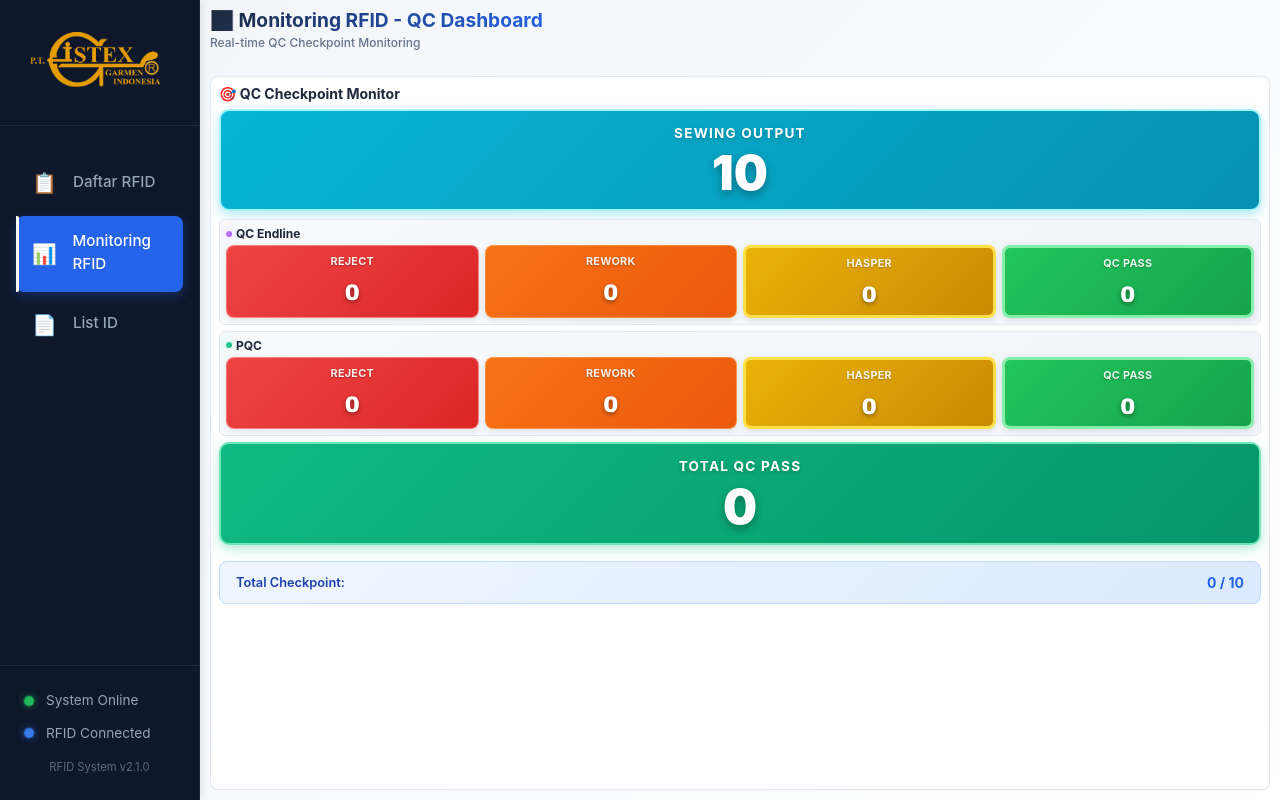
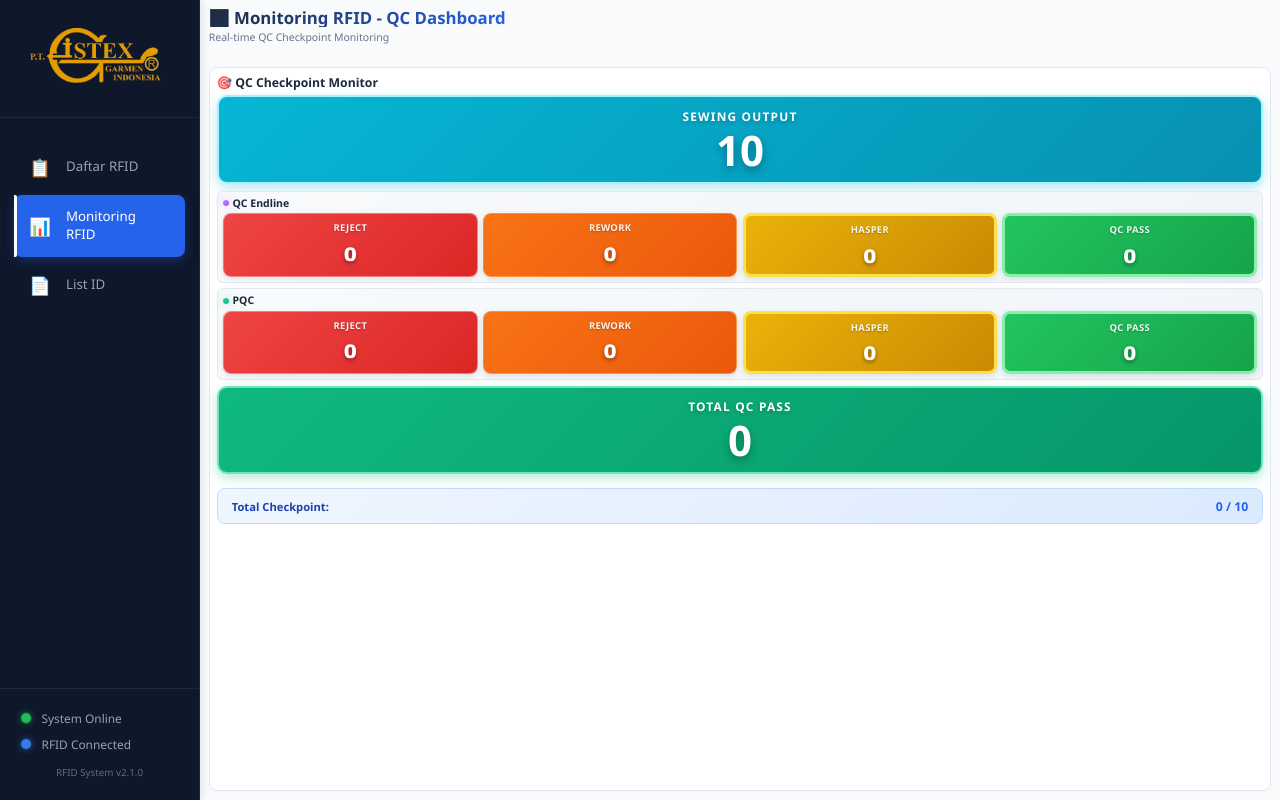
Before and after one commit to BroAegg/Monitoring-QC-RFID, a React (Vite) app in the folder React-Frontend/: page / in a window 1280 px wide. Built offline with nearby package versions, Linux system fonts and the light colour scheme.

Commit message:
Match GCC Gistex design system - Segoe UI font, 14px base, 400 weight, #374151 text color

```diff
--- a/React-Frontend/src/components/DaftarID.css
+++ b/React-Frontend/src/components/DaftarID.css
@@ -10,6 +10,10 @@
     display: flex;
     flex-direction: column;
     box-sizing: border-box;
+    font-family: "Segoe UI", Tahoma, Geneva, Verdana, sans-serif;
+    font-size: 14px;
+    font-weight: 400;
+    color: #374151;
 }
 
 /* FORCE NO SCROLL */
--- a/React-Frontend/src/components/RFID/ScanningModal.css
+++ b/React-Frontend/src/components/RFID/ScanningModal.css
@@ -13,6 +13,10 @@
     z-index: 1000;
     animation: fadeIn 0.3s ease;
     backdrop-filter: blur(8px);
+    font-family: "Segoe UI", Tahoma, Geneva, Verdana, sans-serif;
+    font-size: 14px;
+    font-weight: 400;
+    color: #374151;
 }
 
 .scanning-modal-content {
@@ -27,6 +31,10 @@
         0 25px 50px -12px rgba(0, 0, 0, 0.25),
         0 0 0 1px rgba(148, 163, 184, 0.1),
         0 8px 16px -8px rgba(59, 130, 246, 0.1);
+    font-family: "Segoe UI", Tahoma, Geneva, Verdana, sans-serif;
+    font-size: 14px;
+    font-weight: 400;
+    color: #374151;
 }
 
 /* Batch Mode Styling */
--- a/React-Frontend/src/components/Sidebar.css
+++ b/React-Frontend/src/components/Sidebar.css
@@ -27,6 +27,9 @@
     z-index: 100;
     overflow: hidden;
     border-right: 1px solid var(--sidebar-border);
+    font-family: "Segoe UI", Tahoma, Geneva, Verdana, sans-serif;
+    font-size: 14px;
+    font-weight: 400;
 }
 
 /* Sidebar Header - Optimal */
@@ -87,8 +90,9 @@
     border-radius: 8px;
     transition: all 0.2s ease;
     position: relative;
-    font-weight: 500;
-    font-size: 0.875rem;
+    font-weight: 400;
+    font-size: 14px;
+    font-family: "Segoe UI", Tahoma, Geneva, Verdana, sans-serif;
 }
 
 .nav-link:hover {
--- a/React-Frontend/src/index.css
+++ b/React-Frontend/src/index.css
@@ -1,16 +1,17 @@
 :root {
-  font-family: system-ui, Avenir, Helvetica, Arial, sans-serif;
-  line-height: 1.5;
+  font-family: "Segoe UI", Tahoma, Geneva, Verdana, sans-serif;
+  line-height: inherit;
   font-weight: 400;
 
   color-scheme: light dark;
-  color: #2F2F2F;
+  color: #374151;
   background-color: #F9FAFB;
 
   font-synthesis: none;
   text-rendering: optimizeLegibility;
   -webkit-font-smoothing: antialiased;
   -moz-osx-font-smoothing: grayscale;
+  font-size: 14px;
 }
 
 a {
@@ -29,6 +30,11 @@ body {
   min-height: 100vh;
   background: #F9FAFB;
   overflow-x: hidden;
+  font-family: "Segoe UI", Tahoma, Geneva, Verdana, sans-serif;
+  font-size: 14px;
+  font-weight: 400;
+  line-height: inherit;
+  color: #374151;
 }
 
 h1 {
--- a/React-Frontend/src/styles/modules/_buttons.css
+++ b/React-Frontend/src/styles/modules/_buttons.css
@@ -6,7 +6,7 @@
  * All button styles including primary, secondary, and variants
  */
 
-/* Base button */
+/* Base button - GCC Gistex Style */
 .btn {
   display: inline-flex;
   align-items: center;
@@ -15,13 +15,11 @@
   padding: var(--spacing-3) var(--spacing-6);
   border: none;
   border-radius: var(--radius-md);
-  font-size: var(--text-sm);
-  font-weight: var(--font-semibold);
+  font-size: var(--font-base-size);
+  font-weight: var(--font-normal);
   cursor: pointer;
   transition: var(--transition-all);
-  font-family: -apple-system, BlinkMacSystemFont, 'Segoe UI', 'Roboto', 'Oxygen',
-    'Ubuntu', 'Cantarell', 'Fira Sans', 'Droid Sans', 'Helvetica Neue',
-    sans-serif;
+  font-family: var(--font-primary);
 }
 
 .btn:disabled {
--- a/React-Frontend/src/styles/modules/_cards.css
+++ b/React-Frontend/src/styles/modules/_cards.css
@@ -6,7 +6,7 @@
  * Reusable card containers with various styles
  */
 
-/* Base card */
+/* Base card - GCC Gistex Style */
 .card {
   background: var(--white);
   border-radius: var(--radius-lg);
@@ -14,6 +14,10 @@
   box-shadow: var(--shadow-sm);
   border: var(--border-2) solid var(--gray-200);
   transition: var(--transition-all);
+  font-family: var(--font-primary);
+  font-size: var(--font-base-size);
+  font-weight: var(--font-normal);
+  color: var(--text-primary);
 }
 
 .card:hover {
--- a/React-Frontend/src/styles/modules/_forms.css
+++ b/React-Frontend/src/styles/modules/_forms.css
@@ -43,16 +43,14 @@
   margin-bottom: var(--spacing-6);
 }
 
-/* Form label */
+/* Form label - GCC Gistex Style */
 .form-label {
   display: block;
-  font-size: var(--text-sm);
-  font-weight: var(--font-medium);
+  font-size: var(--font-base-size);
+  font-weight: var(--font-normal);
   color: var(--text-primary);
   margin-bottom: var(--spacing-2);
-  font-family: -apple-system, BlinkMacSystemFont, 'Segoe UI', 'Roboto', 'Oxygen',
-    'Ubuntu', 'Cantarell', 'Fira Sans', 'Droid Sans', 'Helvetica Neue',
-    sans-serif;
+  font-family: var(--font-primary);
 }
 
 .form-label.required::after {
@@ -60,19 +58,17 @@
   color: var(--danger);
 }
 
-/* Form input */
+/* Form input - GCC Gistex Style */
 .form-input {
   width: 100%;
   padding: var(--spacing-3) var(--spacing-4);
   border: var(--border-2) solid var(--gray-300);
   border-radius: var(--radius-md);
-  font-size: var(--text-base);
+  font-size: var(--font-base-size);
   color: var(--text-primary);
   background: var(--bg-secondary);
   transition: var(--transition-all);
-  font-family: -apple-system, BlinkMacSystemFont, 'Segoe UI', 'Roboto', 'Oxygen',
-    'Ubuntu', 'Cantarell', 'Fira Sans', 'Droid Sans', 'Helvetica Neue',
-    sans-serif;
+  font-family: var(--font-primary);
 }
 
 .form-input::placeholder {
--- a/React-Frontend/src/styles/modules/_layout.css
+++ b/React-Frontend/src/styles/modules/_layout.css
@@ -23,7 +23,11 @@ body {
 .app {
   display: flex;
   min-height: 100vh;
-  background: linear-gradient(135deg, var(--bg-light) 0%, var(--white) 100%);
+  background: #F9FAFB;
+  font-family: "Segoe UI", Tahoma, Geneva, Verdana, sans-serif;
+  font-size: 14px;
+  font-weight: 400;
+  color: #374151;
 }
 
 /* Main Content Area - Optimal Sidebar */
--- a/React-Frontend/src/styles/modules/_typography.css
+++ b/React-Frontend/src/styles/modules/_typography.css
@@ -6,24 +6,25 @@
  * Font families, sizes, weights, and text utilities
  */
 
-/* Base font family */
+/* Base font family - GCC Gistex Style */
 body {
-  font-family: -apple-system, BlinkMacSystemFont, 'Segoe UI', 'Roboto', 'Oxygen',
-    'Ubuntu', 'Cantarell', 'Fira Sans', 'Droid Sans', 'Helvetica Neue',
-    sans-serif;
+  font-family: var(--font-primary);
+  font-size: var(--font-base-size);
+  font-weight: var(--font-normal);
   -webkit-font-smoothing: antialiased;
   -moz-osx-font-smoothing: grayscale;
-  line-height: var(--leading-normal);
+  line-height: inherit;
   color: var(--text-primary);
 }
 
-/* Headings */
+/* Headings - GCC Gistex Style */
 h1,
 h2,
 h3,
 h4,
 h5,
 h6 {
+  font-family: var(--font-primary);
   font-weight: var(--font-semibold);
   line-height: var(--leading-tight);
   color: var(--text-primary);
--- a/React-Frontend/src/styles/modules/_variables.css
+++ b/React-Frontend/src/styles/modules/_variables.css
@@ -69,8 +69,8 @@
   --bg-dark: #0F172A;
   --bg-light: #F1F5F9;
 
-  /* ===== TEXT COLORS ===== */
-  --text-primary: #1E293B;
+  /* ===== TEXT COLORS (GCC GISTEX STYLE) ===== */
+  --text-primary: #374151;
   --text-secondary: #64748B;
   --text-muted: #94A3B8;
   --text-light: #F8FAFC;
@@ -149,6 +149,10 @@
   --transition-base: 0.2s ease;
   --transition-slow: 0.3s ease;
   --transition-all: all 0.2s ease;
+
+  /* ===== FONT FAMILY (GCC GISTEX STYLE) ===== */
+  --font-primary: "Segoe UI", Tahoma, Geneva, Verdana, sans-serif;
+  --font-base-size: 14px;
 
   /* ===== FONT SIZES ===== */
   --text-xs: 0.75rem;    /* 12px */
```
Also changed, not shown: 1 other file (tests, documents, lock files or other folders).
